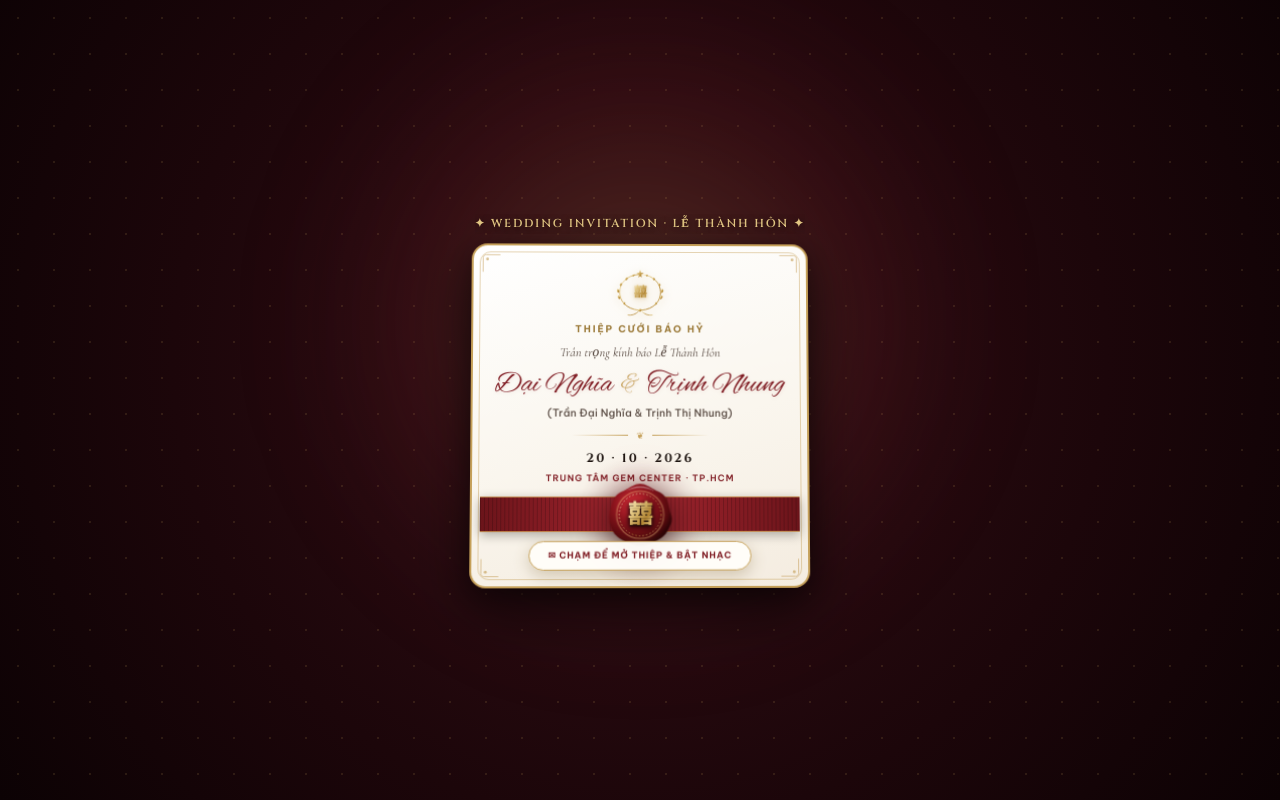
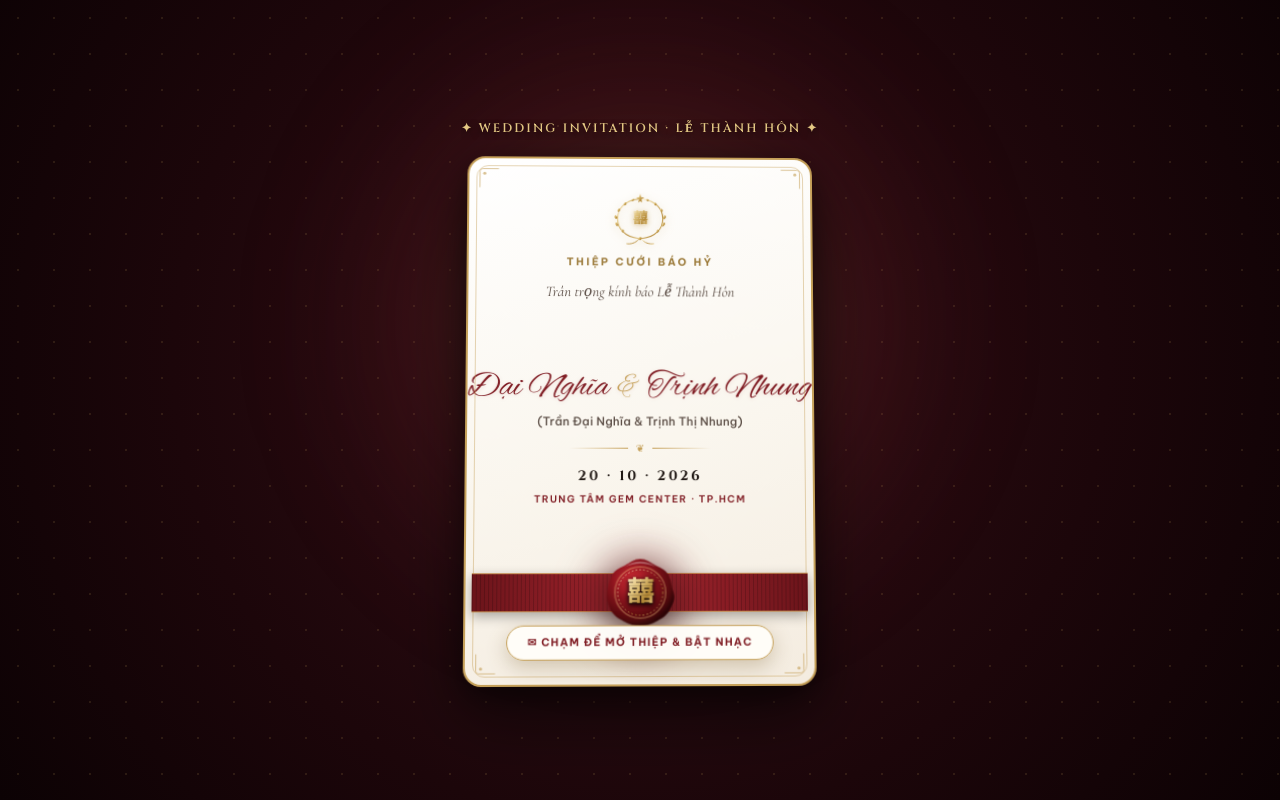
Before and after one commit to johnherry123/Test_06-06-2026, a React (Vite) app: page / in a window 1280 px wide. Built offline with nearby package versions, Linux system fonts and the light colour scheme; a web font is replaced by a local one.

Commit message:
style(intro): restore noble tall portrait ratio 1:1.47 and balanced vertical rhythm

```diff
--- a/src/components/IntroShader.jsx
+++ b/src/components/IntroShader.jsx
@@ -169,7 +169,7 @@ export default function IntroShader({ onComplete, onStartMusic }) {
         overflow: 'hidden',
         cursor: 'pointer',
         perspective: '1200px',
-        padding: 'clamp(8px, 1.5vh, 16px)',
+        padding: 'clamp(10px, 1.8vh, 20px)',
         boxSizing: 'border-box',
         touchAction: 'none',
         opacity: isOpen ? 0 : 1,
@@ -207,7 +207,7 @@ export default function IntroShader({ onComplete, onStartMusic }) {
       {/* ── TOP HEADER CALLOUT ── */}
       <div
         style={{
-          marginBottom: 'clamp(6px, 1.2vh, 12px)',
+          marginBottom: 'clamp(10px, 2vh, 18px)',
           textAlign: 'center',
           transition: 'all 0.4s ease',
           opacity: phase === 'idle' ? 1 : 0,
@@ -221,8 +221,8 @@ export default function IntroShader({ onComplete, onStartMusic }) {
         <p
           style={{
             fontFamily: "'Cinzel', serif",
-            fontSize: 'clamp(0.55rem, 2.2vw, 0.72rem)',
-            letterSpacing: 'clamp(0.08em, 0.35vw, 0.16em)',
+            fontSize: 'clamp(0.60rem, 2.2vw, 0.76rem)',
+            letterSpacing: 'clamp(0.10em, 0.35vw, 0.18em)',
             color: '#E6CA85',
             textTransform: 'uppercase',
             margin: 0,
@@ -241,8 +241,8 @@ export default function IntroShader({ onComplete, onStartMusic }) {
       <div
         style={{
           position: 'relative',
-          width: 'min(336px, 86vw)',
-          maxHeight: 'calc(100dvh - 30px)',
+          width: 'min(346px, 86vw)',
+          maxHeight: 'calc(100dvh - 38px)',
           transformStyle: 'preserve-3d',
           transform: isOpen
             ? 'scale(1.18) translateZ(80px)'
@@ -267,23 +267,25 @@ export default function IntroShader({ onComplete, onStartMusic }) {
               : 'luxuryCardFloat3D 6.5s ease-in-out infinite',
           }}
         >
-          {/* MAIN LUXURY INVITATION CARD (Pearl Ivory with Double Gold Foil Borders) */}
+          {/* MAIN LUXURY INVITATION CARD (Pearl Ivory with Double Gold Foil Borders - Tall Slender Royal Ratio) */}
           <div
             style={{
               position: 'relative',
               width: '100%',
+              minHeight: 'clamp(470px, 71vh, 525px)',
               backgroundColor: '#FFFDF9',
               background: 'linear-gradient(165deg, #FFFFFF 0%, #FAF6EE 55%, #F4ECE0 100%)',
-              borderRadius: '16px',
+              borderRadius: '18px',
               border: '2px solid #C5A059',
               boxShadow: isOpen
                 ? '0 30px 80px rgba(0, 0, 0, 0.65), 0 0 45px rgba(197, 160, 89, 0.45)'
-                : '0 22px 60px rgba(0, 0, 0, 0.60), 0 8px 24px rgba(0, 0, 0, 0.35)',
-              padding: 'clamp(14px, 2.4vh, 26px) clamp(14px, 3.8vw, 22px) clamp(12px, 1.8vh, 18px)',
+                : '0 25px 65px rgba(0, 0, 0, 0.60), 0 8px 25px rgba(0, 0, 0, 0.35)',
+              padding: 'clamp(24px, 3.8vh, 32px) clamp(16px, 4vw, 24px) clamp(18px, 2.8vh, 24px)',
               boxSizing: 'border-box',
               textAlign: 'center',
               display: 'flex',
               flexDirection: 'column',
+              justifyContent: 'space-between',
               alignItems: 'center',
               overflow: 'hidden',
             }}
@@ -292,50 +294,50 @@ export default function IntroShader({ onComplete, onStartMusic }) {
             <div
               style={{
                 position: 'absolute',
-                inset: '6px',
+                inset: '7px',
                 border: '1px solid rgba(197, 160, 89, 0.45)',
-                borderRadius: '11px',
+                borderRadius: '12px',
                 pointerEvents: 'none',
               }}
             />
 
             {/* Corner Floral Ornaments (SVG) */}
             <svg
-              width="20"
-              height="20"
+              width="22"
+              height="22"
               viewBox="0 0 28 28"
               fill="none"
-              style={{ position: 'absolute', top: '8px', left: '8px', opacity: 0.65 }}
+              style={{ position: 'absolute', top: '9px', left: '9px', opacity: 0.65 }}
             >
               <path d="M2 26V6C2 3.79086 3.79086 2 6 2H26" stroke="#C5A059" strokeWidth="1.2" />
               <circle cx="8" cy="8" r="2" fill="#C5A059" />
             </svg>
             <svg
-              width="20"
-              height="20"
+              width="22"
+              height="22"
               viewBox="0 0 28 28"
               fill="none"
-              style={{ position: 'absolute', top: '8px', right: '8px', opacity: 0.65 }}
+              style={{ position: 'absolute', top: '9px', right: '9px', opacity: 0.65 }}
             >
               <path d="M26 26V6C26 3.79086 24.2091 2 22 2H2" stroke="#C5A059" strokeWidth="1.2" />
               <circle cx="20" cy="8" r="2" fill="#C5A059" />
             </svg>
             <svg
-              width="20"
-              height="20"
+              width="22"
+              height="22"
               viewBox="0 0 28 28"
               fill="none"
-              style={{ position: 'absolute', bottom: '8px', left: '8px', opacity: 0.65 }}
+              style={{ position: 'absolute', bottom: '9px', left: '9px', opacity: 0.65 }}
             >
               <path d="M2 2V22C2 24.2091 3.79086 26 6 26H26" stroke="#C5A059" strokeWidth="1.2" />
               <circle cx="8" cy="20" r="2" fill="#C5A059" />
             </svg>
             <svg
-              width="20"
-              height="20"
+              width="22"
+              height="22"
               viewBox="0 0 28 28"
               fill="none"
-              style={{ position: 'absolute', bottom: '8px', right: '8px', opacity: 0.65 }}
+              style={{ position: 'absolute', bottom: '9px', right: '9px', opacity: 0.65 }}
             >
               <path d="M26 2V22C26 24.2091 24.2091 26 22 26H2" stroke="#C5A059" strokeWidth="1.2" />
               <circle cx="20" cy="20" r="2" fill="#C5A059" />
@@ -358,17 +360,14 @@ export default function IntroShader({ onComplete, onStartMusic }) {
             />
 
             {/* ── SECTION 1: HEADER & LAUREL CREST ── */}
-            <div style={{ display: 'flex', flexDirection: 'column', alignItems: 'center' }}>
+            <div style={{ display: 'flex', flexDirection: 'column', alignItems: 'center', width: '100%' }}>
               {/* Royal Wedding Crest SVG (Complete Oval Laurel Wreath with Song Hỷ 囍) */}
               <svg
-                style={{
-                  width: 'clamp(48px, 7.5vh, 62px)',
-                  height: 'clamp(42px, 6.8vh, 55px)',
-                  filter: 'drop-shadow(0 2px 5px rgba(197, 160, 89, 0.35))',
-                  flexShrink: 0,
-                }}
+                width="68"
+                height="60"
                 viewBox="0 0 100 90"
                 fill="none"
+                style={{ filter: 'drop-shadow(0 2px 5px rgba(197, 160, 89, 0.35))', flexShrink: 0 }}
               >
                 <defs>
                   <linearGradient id="crestGold" x1="0%" y1="0%" x2="100%" y2="100%">
@@ -452,12 +451,12 @@ export default function IntroShader({ onComplete, onStartMusic }) {
               <p
                 style={{
                   fontFamily: "'Be Vietnam Pro', sans-serif",
-                  fontSize: 'clamp(0.54rem, 1.2vh, 0.64rem)',
+                  fontSize: 'clamp(0.60rem, 1.3vh, 0.68rem)',
                   fontWeight: 700,
-                  letterSpacing: '0.20em',
+                  letterSpacing: '0.24em',
                   textTransform: 'uppercase',
                   color: '#9A7836',
-                  margin: '2px 0 0 0',
+                  margin: '6px 0 0 0',
                 }}
               >
                 Thiệp Cưới Báo Hỷ
@@ -467,10 +466,10 @@ export default function IntroShader({ onComplete, onStartMusic }) {
               <p
                 style={{
                   fontFamily: "'Cormorant Garamond', Georgia, serif",
-                  fontSize: 'clamp(0.78rem, 1.5vh, 0.92rem)',
+                  fontSize: 'clamp(0.92rem, 1.8vh, 1.05rem)',
                   fontStyle: 'italic',
                   color: '#584A42',
-                  margin: 'clamp(3px, 0.7vh, 7px) 0 clamp(2px, 0.5vh, 4px) 0',
+                  margin: '8px 0 0 0',
                 }}
               >
                 Trân trọng kính báo Lễ Thành Hôn
@@ -478,14 +477,14 @@ export default function IntroShader({ onComplete, onStartMusic }) {
             </div>
 
             {/* ── SECTION 2: COUPLE NAMES & EVENT INFO ── */}
-            <div style={{ width: '100%', marginBottom: 'clamp(6px, 1.2vh, 12px)' }}>
+            <div style={{ width: '100%', margin: 'clamp(10px, 1.8vh, 16px) 0' }}>
               <h1
                 style={{
                   fontFamily: "'Alex Brush', cursive",
-                  fontSize: 'clamp(1.65rem, 3.6vh, 2.3rem)',
+                  fontSize: 'clamp(2.05rem, 4.3vh, 2.65rem)',
                   color: '#801D24',
-                  lineHeight: 1.18,
-                  margin: '0 0 2px 0',
+                  lineHeight: 1.2,
+                  margin: '0 0 3px 0',
                   fontWeight: 400,
                   textShadow: '0 1px 4px rgba(128, 29, 36, 0.12)',
                   display: 'flex',
@@ -503,11 +502,11 @@ export default function IntroShader({ onComplete, onStartMusic }) {
               <p
                 style={{
                   fontFamily: "'Be Vietnam Pro', sans-serif",
-                  fontSize: 'clamp(0.65rem, 1.3vh, 0.76rem)',
+                  fontSize: 'clamp(0.72rem, 1.4vh, 0.82rem)',
                   fontWeight: 500,
                   color: '#584A42',
                   letterSpacing: '0.02em',
-                  margin: '0 0 clamp(3px, 0.7vh, 6px) 0',
+                  margin: '0 0 8px 0',
                   whiteSpace: 'nowrap',
                 }}
               >
@@ -521,12 +520,12 @@ export default function IntroShader({ onComplete, onStartMusic }) {
                   alignItems: 'center',
                   justifyContent: 'center',
                   gap: '8px',
-                  width: 'clamp(110px, 25vw, 136px)',
-                  margin: '0 auto clamp(3px, 0.7vh, 6px)',
+                  width: '140px',
+                  margin: '0 auto 8px',
                 }}
               >
                 <span style={{ flex: 1, height: '1px', background: 'linear-gradient(to right, transparent, #C5A059)' }} />
-                <span style={{ color: '#C5A059', fontSize: '9px' }}>❦</span>
+                <span style={{ color: '#C5A059', fontSize: '10px' }}>❦</span>
                 <span style={{ flex: 1, height: '1px', background: 'linear-gradient(to left, transparent, #C5A059)' }} />
               </div>
 
@@ -535,11 +534,11 @@ export default function IntroShader({ onComplete, onStartMusic }) {
                 <p
                   style={{
                     fontFamily: "'Cinzel', serif",
-                    fontSize: 'clamp(0.76rem, 1.5vh, 0.90rem)',
+                    fontSize: 'clamp(0.85rem, 1.7vh, 0.98rem)',
                     fontWeight: 700,
-                    letterSpacing: '0.18em',
+                    letterSpacing: '0.20em',
                     color: '#1E1612',
-                    margin: '0 0 2px 0',
+                    margin: '0 0 3px 0',
                   }}
                 >
                   20 · 10 · 2026
@@ -548,9 +547,9 @@ export default function IntroShader({ onComplete, onStartMusic }) {
                 <p
                   style={{
                     fontFamily: "'Be Vietnam Pro', sans-serif",
-                    fontSize: 'clamp(0.55rem, 1.1vh, 0.64rem)',
+                    fontSize: 'clamp(0.60rem, 1.2vh, 0.68rem)',
                     fontWeight: 600,
-                    letterSpacing: '0.12em',
+                    letterSpacing: '0.14em',
                     textTransform: 'uppercase',
                     color: '#801D24',
                     margin: 0,
@@ -574,16 +573,16 @@ export default function IntroShader({ onComplete, onStartMusic }) {
               {/* Edge-to-Edge Silk Ribbon */}
               <div
                 style={{
-                  width: 'calc(100% + 28px)',
-                  margin: '0 -14px',
-                  height: 'clamp(30px, 4.4vh, 36px)',
+                  width: 'calc(100% + 36px)',
+                  margin: '0 -18px',
+                  height: '38px',
                   display: 'flex',
                   alignItems: 'center',
                   justifyContent: 'center',
                   position: 'relative',
                   background:
                     'linear-gradient(90deg, #6B141A 0%, #8A1D25 25%, #A82C35 50%, #8A1D25 75%, #6B141A 100%)',
-                  boxShadow: '0 3px 10px rgba(0, 0, 0, 0.30)',
+                  boxShadow: '0 4px 12px rgba(0, 0, 0, 0.32)',
                   borderTop: '1px solid rgba(225, 185, 100, 0.7)',
                   borderBottom: '1px solid rgba(225, 185, 100, 0.7)',
                   opacity: isOpen ? 0 : 1,
@@ -642,8 +641,8 @@ export default function IntroShader({ onComplete, onStartMusic }) {
                     }}
                     style={{
                       position: 'relative',
-                      width: 'clamp(54px, 8.2vh, 64px)',
-                      height: 'clamp(54px, 8.2vh, 64px)',
+                      width: '68px',
+                      height: '68px',
                       border: 'none',
                       background: 'transparent',
                       cursor: 'pointer',
@@ -653,12 +652,13 @@ export default function IntroShader({ onComplete, onStartMusic }) {
                       opacity: isOpen ? 0 : 1,
                       transition: 'transform 0.4s cubic-bezier(0.16, 1, 0.3, 1), opacity 0.35s ease',
                       filter:
-                        'drop-shadow(0 6px 16px rgba(0, 0, 0, 0.70)) drop-shadow(0 0 14px rgba(180, 30, 40, 0.40))',
+                        'drop-shadow(0 8px 20px rgba(0, 0, 0, 0.75)) drop-shadow(0 0 16px rgba(180, 30, 40, 0.45))',
                       animation: phase === 'idle' ? 'waxSealPulse 3s ease-in-out infinite' : 'none',
                     }}
                   >
                     <svg
-                      style={{ width: '100%', height: '100%' }}
+                      width="68"
+                      height="68"
                       viewBox="0 0 100 100"
                       fill="none"
                       xmlns="http://www.w3.org/2000/svg"
@@ -742,12 +742,12 @@ export default function IntroShader({ onComplete, onStartMusic }) {
                   startOpening();
                 }}
                 style={{
-                  marginTop: 'clamp(7px, 1.2vh, 12px)',
-                  padding: 'clamp(4px, 0.8vh, 6px) clamp(12px, 3vw, 18px)',
+                  marginTop: 'clamp(10px, 1.8vh, 16px)',
+                  padding: '7px 20px',
                   borderRadius: '999px',
                   background: 'rgba(255, 253, 249, 0.96)',
-                  border: '1.2px solid #C5A059',
-                  boxShadow: '0 3px 12px rgba(0, 0, 0, 0.28)',
+                  border: '1.4px solid #C5A059',
+                  boxShadow: '0 4px 14px rgba(0, 0, 0, 0.28)',
                   opacity: phase === 'idle' ? 1 : 0,
                   transform: phase === 'idle' ? 'translateY(0)' : 'translateY(6px)',
                   transition: 'all 0.35s ease',
@@ -759,14 +759,14 @@ export default function IntroShader({ onComplete, onStartMusic }) {
                 <span
                   style={{
                     fontFamily: "'Be Vietnam Pro', sans-serif",
-                    fontSize: 'clamp(0.55rem, 1.1vh, 0.64rem)',
+                    fontSize: 'clamp(0.60rem, 1.3vh, 0.68rem)',
                     fontWeight: 700,
-                    letterSpacing: '0.10em',
+                    letterSpacing: '0.12em',
                     textTransform: 'uppercase',
                     color: '#801D24',
                     display: 'flex',
                     alignItems: 'center',
-                    gap: '5px',
+                    gap: '6px',
                   }}
                 >
                   ✉ Chạm để mở thiệp &amp; bật nhạc
@@ -781,39 +781,39 @@ export default function IntroShader({ onComplete, onStartMusic }) {
       <style>{`
         @keyframes luxuryCardFloat3D {
           0% {
-            transform: rotateX(4deg) rotateY(-5deg) translateZ(6px);
+            transform: rotateX(4.5deg) rotateY(-5.5deg) translateZ(8px);
           }
           25% {
-            transform: rotateX(-3deg) rotateY(-4deg) translateZ(10px);
+            transform: rotateX(-3.5deg) rotateY(-4deg) translateZ(12px);
           }
           50% {
-            transform: rotateX(-4deg) rotateY(5deg) translateZ(6px);
+            transform: rotateX(-4.5deg) rotateY(5.5deg) translateZ(8px);
           }
           75% {
-            transform: rotateX(3deg) rotateY(3.5deg) translateZ(10px);
+            transform: rotateX(3.5deg) rotateY(4deg) translateZ(12px);
           }
           100% {
-            transform: rotateX(4deg) rotateY(-5deg) translateZ(6px);
+            transform: rotateX(4.5deg) rotateY(-5.5deg) translateZ(8px);
           }
         }
         @keyframes waxSealPulse {
           0%, 100% {
             transform: scale(1);
-            filter: drop-shadow(0 6px 16px rgba(0, 0, 0, 0.70)) drop-shadow(0 0 14px rgba(180, 30, 40, 0.35));
+            filter: drop-shadow(0 8px 20px rgba(0, 0, 0, 0.75)) drop-shadow(0 0 16px rgba(180, 30, 40, 0.35));
           }
           50% {
-            transform: scale(1.06);
-            filter: drop-shadow(0 10px 22px rgba(0, 0, 0, 0.80)) drop-shadow(0 0 20px rgba(220, 50, 60, 0.60));
+            transform: scale(1.08);
+            filter: drop-shadow(0 12px 28px rgba(0, 0, 0, 0.85)) drop-shadow(0 0 24px rgba(220, 50, 60, 0.65));
           }
         }
         @keyframes pillPulse {
           0%, 100% {
             transform: translateY(0);
-            box-shadow: 0 3px 12px rgba(0, 0, 0, 0.28);
+            box-shadow: 0 4px 14px rgba(0, 0, 0, 0.28);
           }
           50% {
             transform: translateY(-2px);
-            box-shadow: 0 6px 16px rgba(197, 160, 89, 0.32);
+            box-shadow: 0 8px 22px rgba(197, 160, 89, 0.35);
           }
         }
         @keyframes cardShimmer {
```
